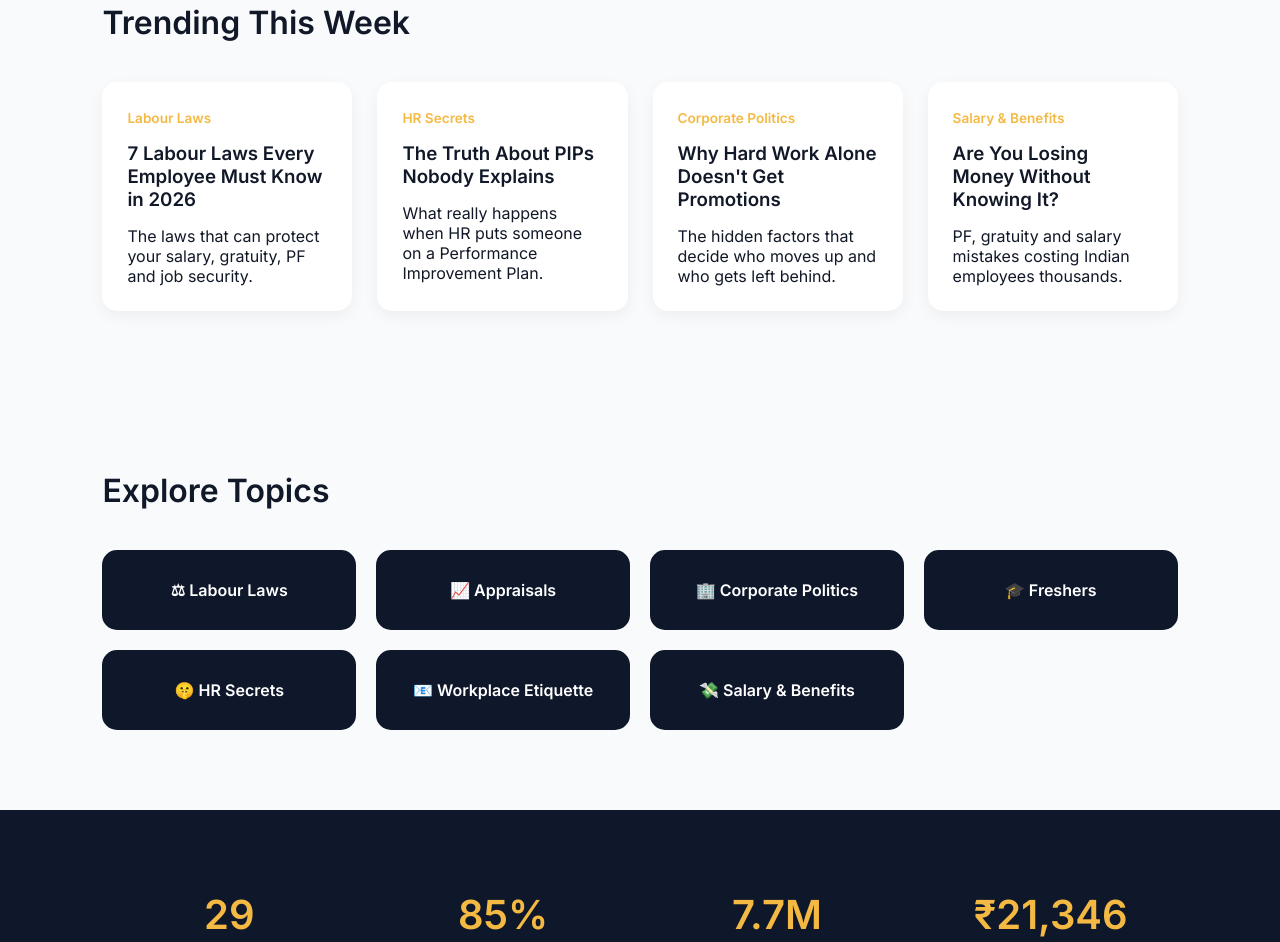
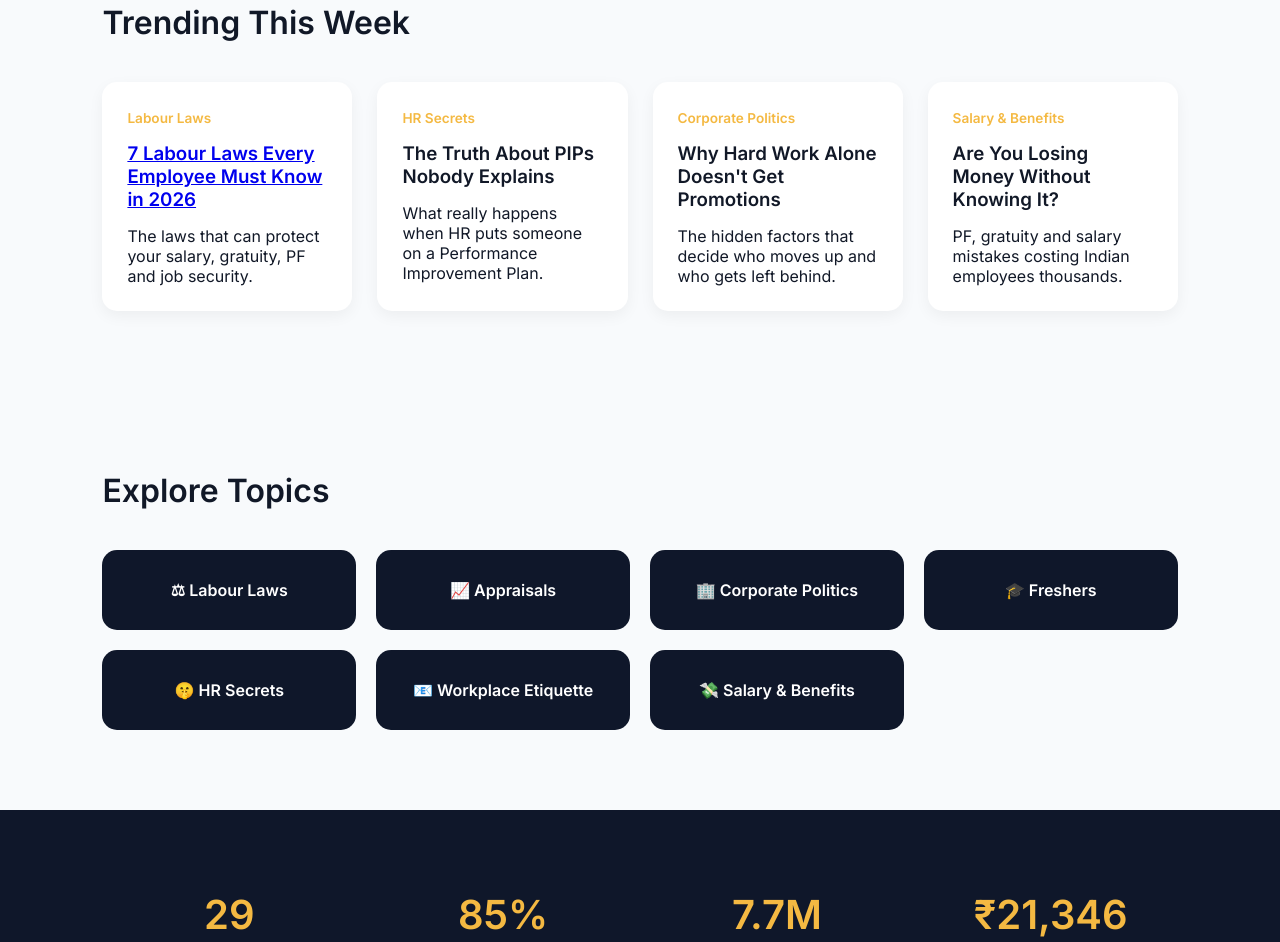
Before and after one commit to mihirmadhuvan/ThinkLikeHR, a plain HTML site: page index.html in a window 1280 px wide. Shown: the part 989-1931 px from the top of the page. Drawn offline with Linux system fonts and the light colour scheme.

Commit message:
Update article title to be a link

```diff
--- a/index.html
+++ b/index.html
@@ -116,7 +116,7 @@
             <span class="category">Labour Laws</span>
 
             <h3>
-                7 Labour Laws Every Employee Must Know in 2026
+                <a href="articles/labour-laws-2026.html"> 7 Labour Laws Every Employee Must Know in 2026 </a>
             </h3>
 
             <p>
```
